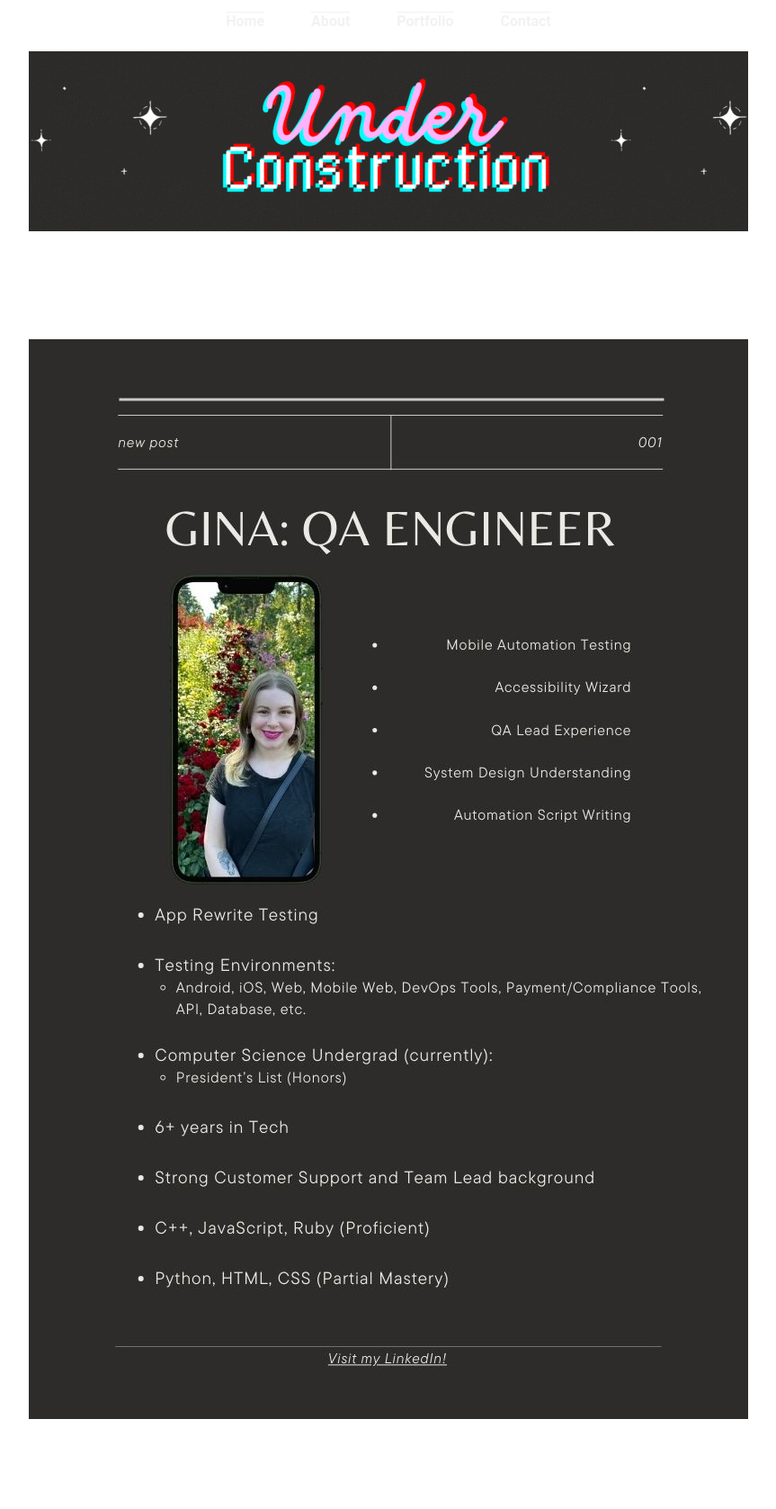
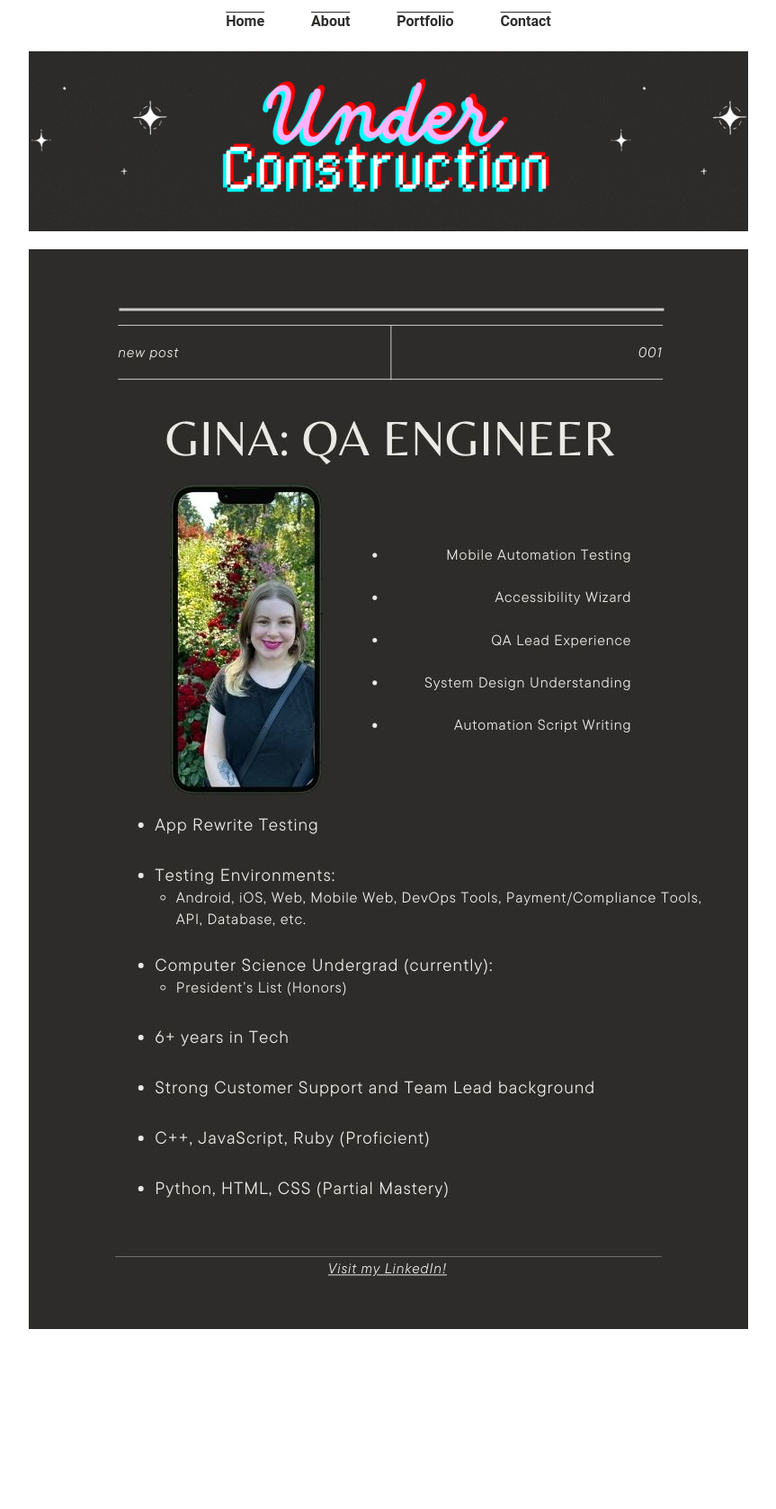
Before and after one commit to gfergusonQA/ginaqa.github.io, a Jekyll site: the page built from index.md, in a window 1280 px wide. Shown: the whole page at 90% size, without its empty margins (208-1071 px from the left). Built offline with Jekyll 4.4.1, drawn with Linux system fonts in a browser that asks for light colours; after the commit the page ends 1477 px from its top, so only the background shows below that.

Commit message:
Update styles.css

```diff
--- a/assets/css/css/styles.css
+++ b/assets/css/css/styles.css
@@ -5,7 +5,7 @@ body {
 }
 
 .content-container {
-    padding: 100px; /* Add padding to the container */
+    padding: 0px; /* Add padding to the container */
 }
 
 /* Header styles */
@@ -16,7 +16,7 @@ body {
 
 .header a {
     display: block;
-    color: #f2f2f2;
+    color: #2d2c2b;
     text-align: center;
     padding: 14px 16px;
     text-decoration: overline;
```
